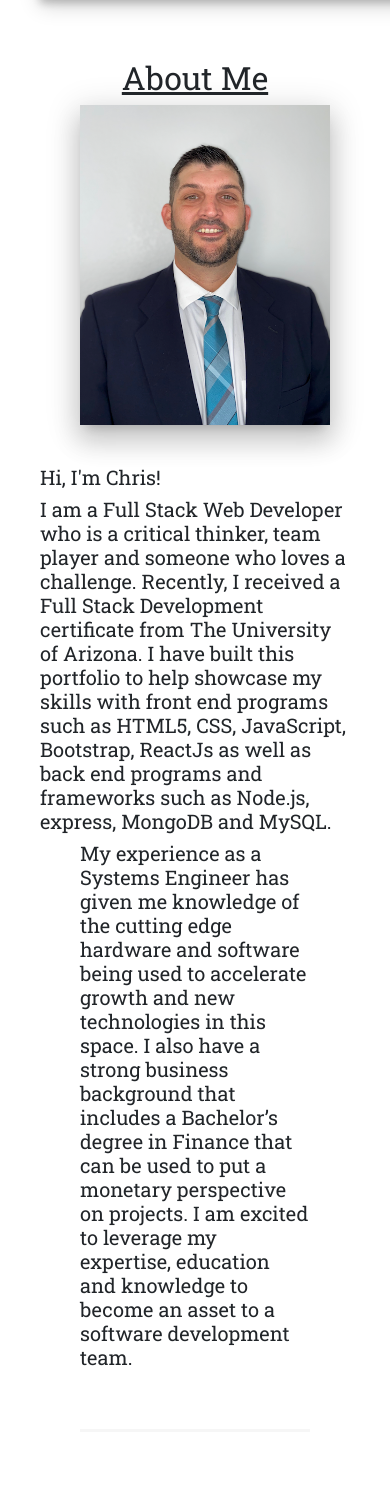
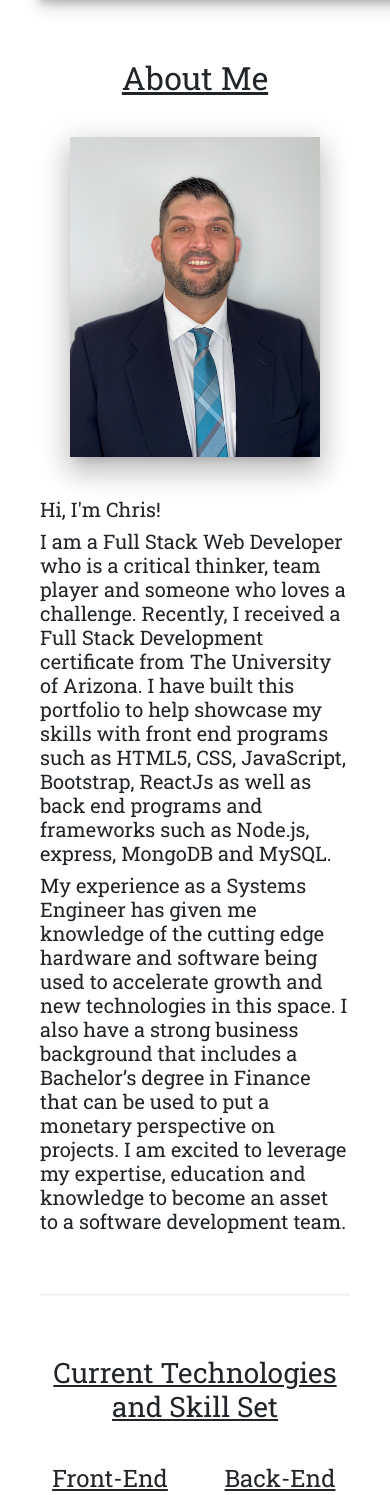
Before and after one commit to Bearpaw11/Portfolio_Chris_Behrens, a React (Create React App) app: page / in a window 390 px wide. Shown: the part 432-1927 px from the top of the page. Built offline with nearby package versions, Linux system fonts and the light colour scheme.

Commit message:
updated media queries for .chris

```diff
--- a/src/App.css
+++ b/src/App.css
@@ -33,6 +33,7 @@ body {
 .title{
   text-align: center;
   text-decoration: underline;
+  margin: 0px 0px 40px 0px;
 }
 .title1{
   text-align: center;
@@ -160,12 +161,20 @@ padding-bottom: 60px;
   margin-top: 50px;
 }
 
-@media only screen and (min-width: 1500px) {
+@media only screen and (min-width: 1200px) {
   .chris {
-    margin-top: -75px;
+    margin-top: -40px;
   }
 
 }
+
+@media only screen and (min-width: 1500px) {
+  .chris {
+    margin-top: -80px;
+  }
+
+}
+
 
 
 @media only screen and (max-width: 1000px) {
@@ -197,3 +206,25 @@ padding-bottom: 60px;
     height: 250px;
   }
 }
+
+@media only screen and (max-width: 750px) {
+  .chris{
+  float: none;
+  display: block;
+  margin-left: auto;
+  margin-right: auto;
+  box-shadow: 0 16px 24px 2px rgba(0,0,0,0.14), 0 6px 30px 5px rgba(0,0,0,0.12), 0 8px 10px -7px rgba(0,0,0,0.2);
+  width: 250px;
+  height: 320px;
+  }
+}
+@media only screen and (max-width: 750px) {
+.about {
+  margin-left: 0px;
+  margin-top: 0px;
+  margin-right: 0px;
+  padding-bottom: 60px;
+  border-bottom-style: solid;
+  border-color: rgba(128, 128, 128, 0.071)
+  }
+}
```
